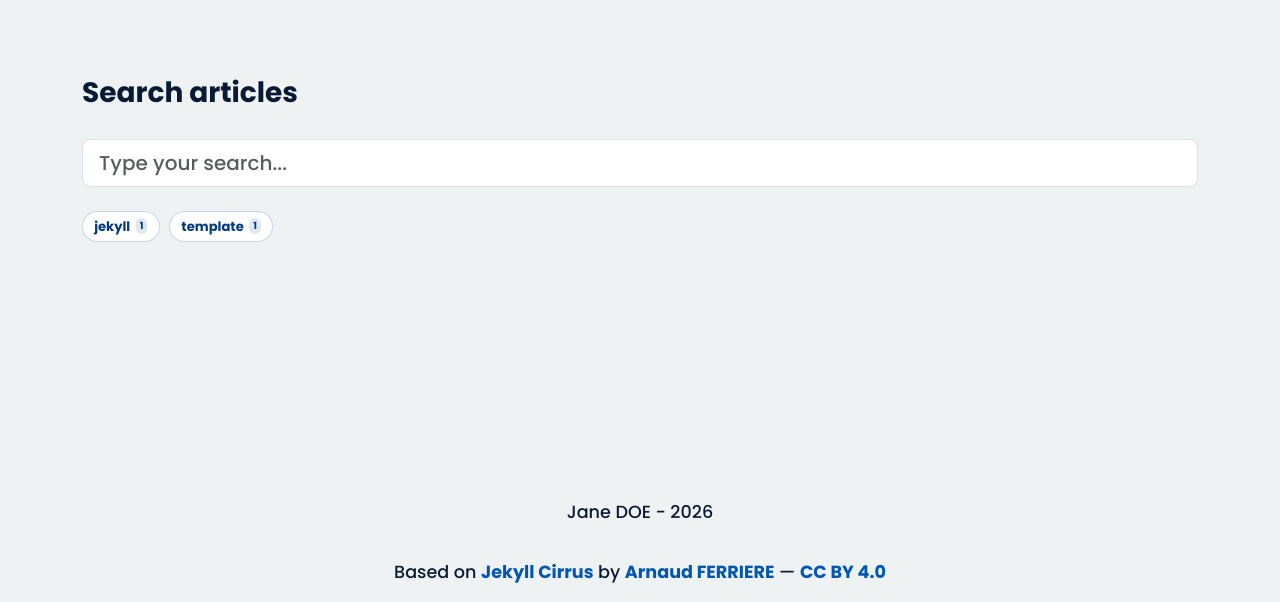
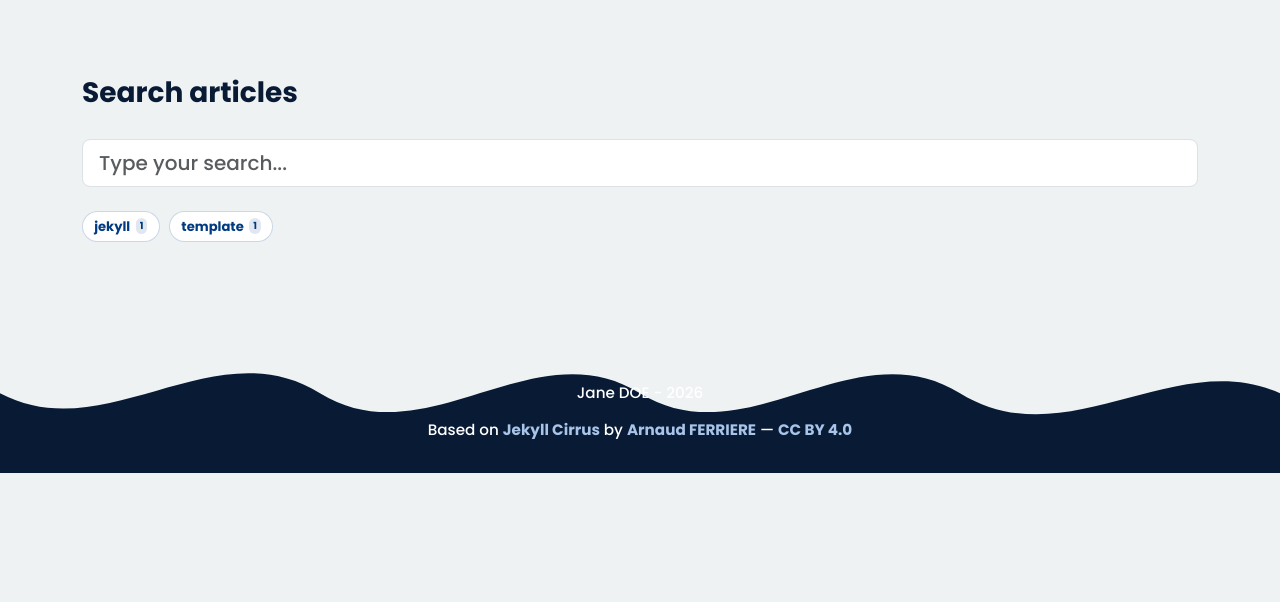
Before and after one commit to Arnaud-Ferriere/Cirrus-for-Jekyll, a Jekyll site: the page built from index.html, in a window 1280 px wide and 1400 px high, scrolled down 54 px. Shown: the part 798-1400 px from the top of the window. Built offline with Jekyll 4.4.1, drawn with Linux system fonts in a browser that asks for light colours; the list of posts is cut into pages by our own code; after the commit the page ends 1325 px from its top, so only the background shows below that.

Commit message:
fix: restore footer wave as external SVG file
- Add assets/clouds-footer.svg with wave path (fill #eef2f3)
- Reference it as <img> in footer.html to avoid overlapping block issues
- Update .cloud-footer padding-top to calc(6vw + 0.5rem) to clear the wave
- Remove .footer-wave path CSS rule (not applicable to external SVGs)
- Bump CSS cache-bust to v2.5

Co-Authored-By: Claude Sonnet 4.6 <noreply@anthropic.com>

```diff
--- a/_includes/footer.html
+++ b/_includes/footer.html
@@ -1,4 +1,5 @@
 <footer class="cloud-footer">
-    <p>{{ site.data.author.name_display }} - {{ site.time | date: '%Y' }}</p>
+<img class="footer-wave" src="/assets/clouds-footer.svg" alt="" aria-hidden="true">
+<p>{{ site.data.author.name_display }} - {{ site.time | date: '%Y' }}</p>
     <p class="footer-attribution">Based on <a href="https://github.com/Arnaud-Ferriere/jekyll-cirrus" target="_blank" rel="noopener noreferrer">Jekyll Cirrus</a> by <a href="https://surlesnuages.fr" target="_blank" rel="noopener noreferrer">Arnaud FERRIERE</a> — <a href="https://creativecommons.org/licenses/by/4.0/" target="_blank" rel="noopener noreferrer">CC BY 4.0</a></p>
 </footer>
--- a/_layouts/default.html
+++ b/_layouts/default.html
@@ -99,7 +99,7 @@
     <noscript><link rel="stylesheet" href="https://use.fontawesome.com/releases/v6.7.2/css/all.css" integrity="sha384-nRgPTkuX86pH8yjPJUAFuASXQSSl2/bBUiNV47vSYpKFxHJhbcrGnmlYpYJMeD7a" crossorigin="anonymous"></noscript>
 
     <!-- Custom CSS -->
-    <link rel="stylesheet" type="text/css" href="{{ '/index.css' | relative_url }}?v2.4">
+    <link rel="stylesheet" type="text/css" href="{{ '/index.css' | relative_url }}?v2.5">
 
     <!-- User customization — edit custom.css to override colors, fonts, etc. -->
     <link rel="stylesheet" type="text/css" href="{{ '/custom.css' | relative_url }}">
--- a/index.css
+++ b/index.css
@@ -1090,29 +1090,41 @@
     }
   }
 
-  /* Footer - SVG as background image (no gap possible) */
+  /* Footer */
   .cloud-footer {
-    background-image: url('/assets/clouds-footer.svg');
-    background-size: 100% auto;
-    background-repeat: no-repeat;
-    background-position: top center;
-    background-color: var(--color-background);
-    padding-top: 15vw;
+    position: relative;
+    background-color: var(--color-primary);
+    padding: calc(6vw + 0.5rem) 1rem 1.5rem;
     text-align: center;
-    color: var(--color-primary);
+    color: #fff;
     margin: 0;
   }
 
+  .footer-wave {
+    position: absolute;
+    top: 0;
+    left: 0;
+    width: 100%;
+    height: auto;
+    display: block;
+  }
+
   .cloud-footer p {
+    position: relative;
     margin: 0;
-    padding: 1rem 0;
-    font-size: 1.1rem;
+    padding: 0.4rem 0;
+    font-size: 0.95rem;
   }
 
   .cloud-footer a {
-    color: #0056b3;
+    color: #a8c4e8;
     text-decoration: none;
     font-weight: bold;
+  }
+
+  .cloud-footer a:hover {
+    color: #fff;
+    text-decoration: underline;
   }
 
   /* Styling for sortable table headers with Font Awesome icons */
```
Also changed, not shown: assets/clouds-footer.svg (added).
